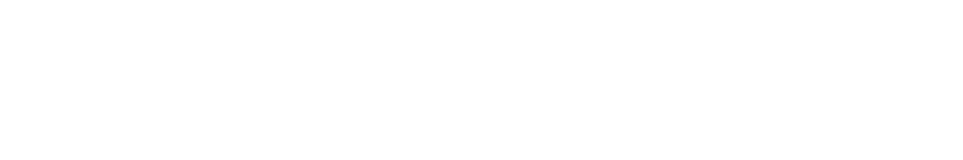
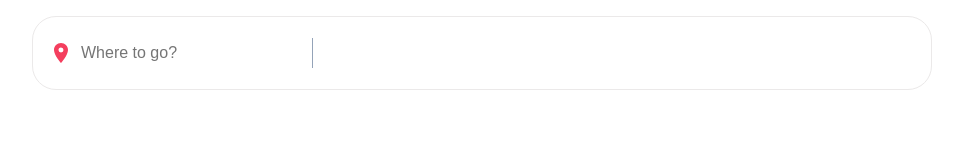
Before and after one commit to cool-developer-2052/booking-hotel-app, a React (Vite) app: page / in a window 1280 px wide. Shown: the top 160 px of the page, without its empty margins (158-1121 px from the left). Built offline with nearby package versions, Linux system fonts and the light colour scheme.

Commit message:
feat(header): add destination input field
- Add text input for entering destination
- Create local state to store user input

```diff
--- a/package.json
+++ b/package.json
@@ -13,7 +13,8 @@
   "dependencies": {
     "json-server": "^1.0.0-beta.3",
     "react": "^19.1.0",
-    "react-dom": "^19.1.0"
+    "react-dom": "^19.1.0",
+    "react-icons": "^5.5.0"
   },
   "devDependencies": {
     "@eslint/js": "^9.25.0",
--- a/src/components/Header/Header.jsx
+++ b/src/components/Header/Header.jsx
@@ -1,5 +1,29 @@
+import { useState } from "react";
+import { MdLocationOn } from "react-icons/md";
+
 function Header() {
-  return <header className="header"></header>;
+  // === State for input field ===
+  const [destination, setDestination] = useState("");
+
+  return (
+    <header className="header">
+      <div className="headerSearch">
+        <div className="headerSearchItem">
+          <MdLocationOn className="headerIcon locationIcon" />
+          <input
+            className="headerSearchInput"
+            type="text"
+            name="destination"
+            id="destination"
+            placeholder="Where to go?"
+            value={destination}
+            onChange={(e) => setDestination(e.target.value)}
+          />
+          <span className="seperator"></span>
+        </div>
+      </div>
+    </header>
+  );
 }
 
 export default Header;
```
Also changed, not shown: 1 other file (tests, documents, lock files or other folders).
